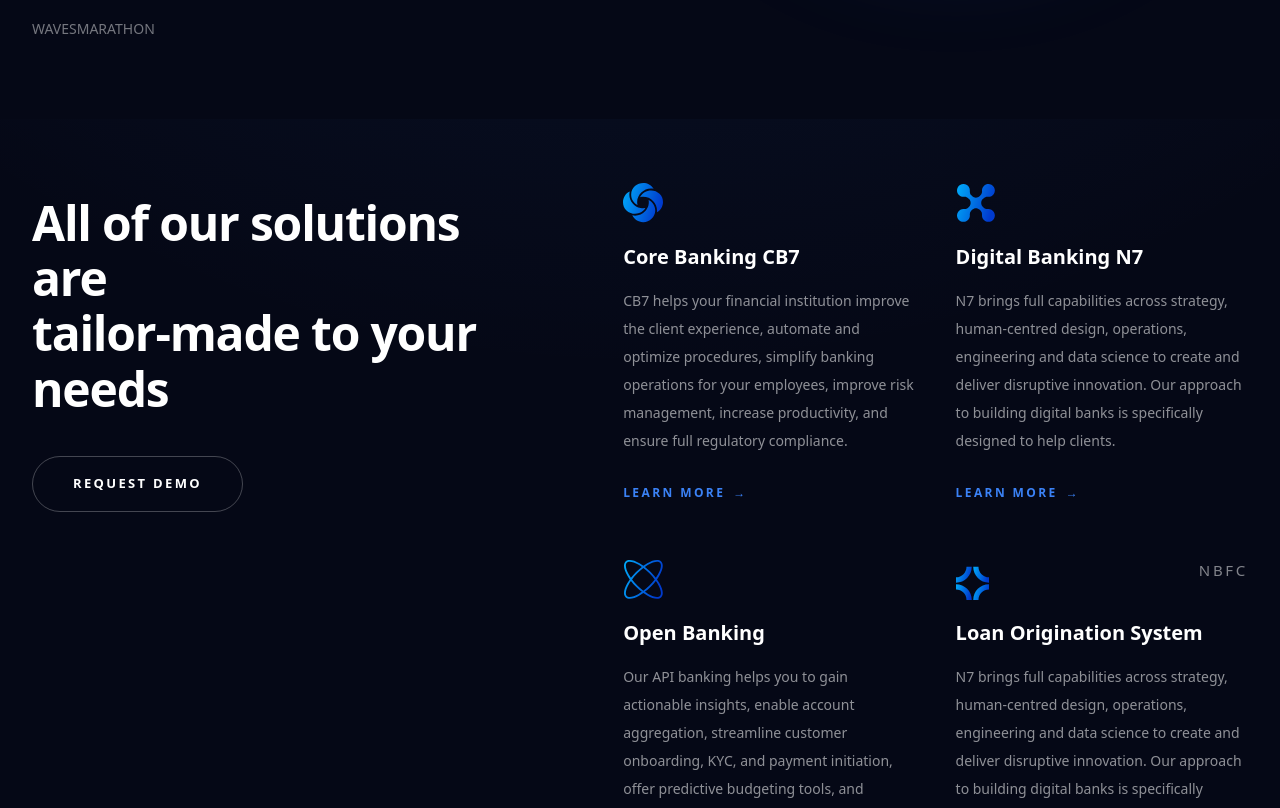
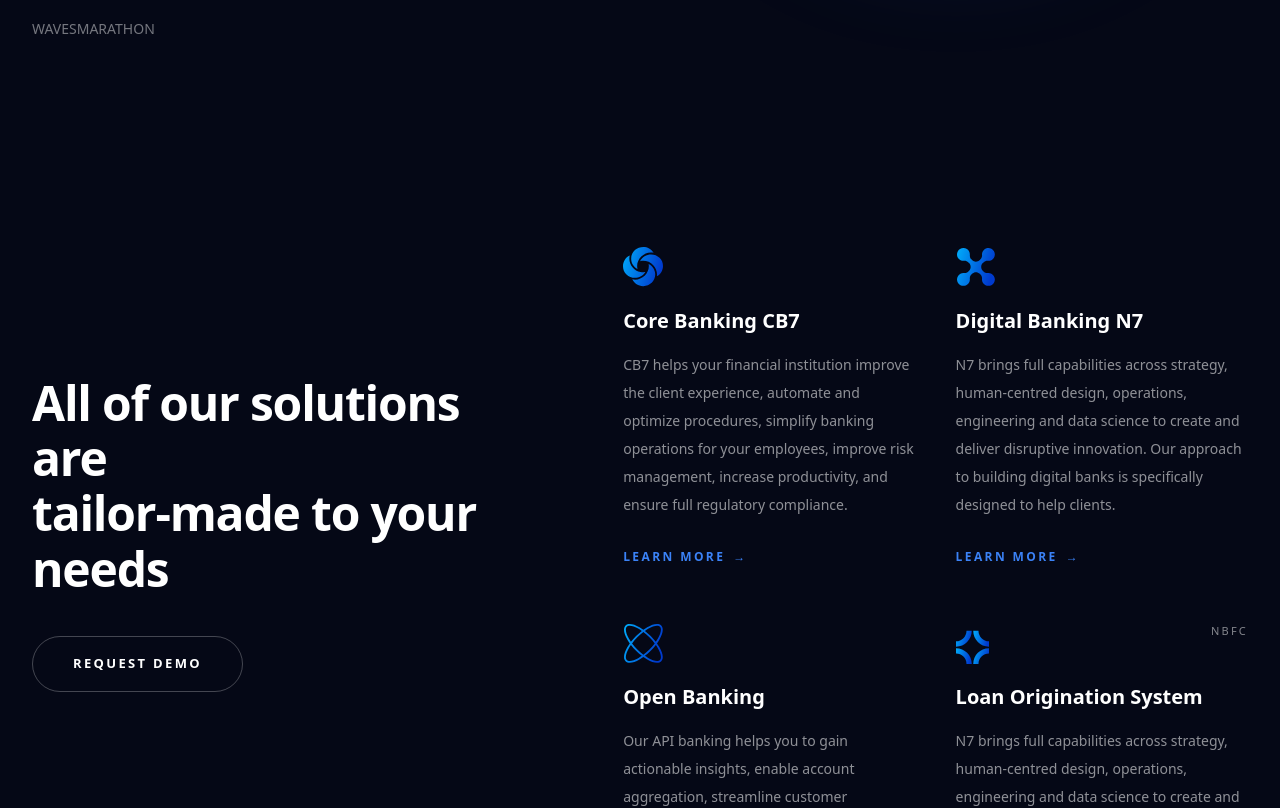
Before and after one commit to anupyadav-dev/n7-frontend-assignment, a Next.js app: page / in a window 1280 px wide. Shown: the part 805-1613 px from the top of the page. Built offline with nearby package versions, Linux system fonts and the light colour scheme.

Commit message:
feat: implement solutions section with responsive card layout

```diff
--- a/src/components/sections/Solutions/SolutionCard.tsx
+++ b/src/components/sections/Solutions/SolutionCard.tsx
@@ -1,45 +1,36 @@
 import Image from "next/image";
+
 import LearnMoreLink from "@/components/ui/LearnMoreLink";
-
 import type { Solution } from "./solutionsData";
 
-type Props = {
-  solution: Solution;
-};
+type Props = { solution: Solution };
 
 export default function SolutionCard({ solution }: Props) {
   const { title, description, tag, icon, href } = solution;
 
   return (
     <article className="group relative flex flex-col">
-      {/* TOP */}
       <div className="flex items-start justify-between">
-        {/* ICON */}
         <div className="flex h-10 w-10 items-center justify-center">
           <Image
             src={icon}
-            alt={title}
+            alt=""
+            aria-hidden
             width={36}
             height={36}
             className="h-auto w-auto object-contain"
           />
         </div>
-
-        {/* TAG */}
         {tag && (
-          <span className="text-[15px] font-medium uppercase tracking-[0.18em] text-white/50">
+          <span className="text-[11px] font-medium uppercase tracking-[0.2em] text-white/50">
             {tag}
           </span>
         )}
       </div>
 
-      {/* TITLE */}
       <h3 className="mt-5 text-xl font-semibold text-white">{title}</h3>
-
-      {/* DESCRIPTION */}
       <p className="mt-4 text-sm leading-7 text-white/55">{description}</p>
 
-      {/* CTA */}
       <div className="mt-6">
         <LearnMoreLink href={href} />
       </div>
--- a/src/components/sections/Solutions/Solutions.tsx
+++ b/src/components/sections/Solutions/Solutions.tsx
@@ -3,7 +3,6 @@
 import { motion } from "framer-motion";
 
 import Button from "@/components/ui/Button";
-
 import SolutionCard from "./SolutionCard";
 import { solutions } from "./solutionsData";
 
@@ -11,39 +10,38 @@ export default function Solutions() {
   return (
     <section
       id="solutions"
-      className="relative overflow-hidden pt-10 pb-24 text-white lg:pt-16 lg:pb-32"
+      className="relative overflow-hidden bg-[#050816] py-24 text-white lg:py-32"
     >
       <div className="mx-auto max-w-7xl px-6 lg:px-8">
         <div className="grid grid-cols-1 gap-16 lg:grid-cols-[0.9fr_1.1fr] lg:gap-20">
-          {/* LEFT */}
+          {/* LEFT — heading + CTA (sticky on desktop) */}
           <motion.div
             initial={{ opacity: 0, y: 30 }}
             whileInView={{ opacity: 1, y: 0 }}
             viewport={{ once: true, margin: "-100px" }}
-            transition={{ duration: 0.6 }}
-            className="flex flex-col items-start lg:sticky lg:top-3 lg:self-start"
+            transition={{ duration: 0.7, ease: [0.22, 1, 0.36, 1] }}
+            className="flex flex-col items-start lg:sticky lg:top-32 lg:self-start"
           >
             <h2 className="max-w-md text-4xl font-semibold leading-[1.15] tracking-tight text-white sm:text-5xl">
               All of our solutions are
               <br />
               tailor-made to your needs
             </h2>
-
             <div className="mt-10">
               <Button variant="secondary">Request Demo</Button>
             </div>
           </motion.div>
 
-          {/* RIGHT */}
+          {/* RIGHT — card grid */}
           <motion.div
             initial={{ opacity: 0, y: 30 }}
             whileInView={{ opacity: 1, y: 0 }}
             viewport={{ once: true, margin: "-100px" }}
-            transition={{ duration: 0.6, delay: 0.1 }}
+            transition={{ duration: 0.7, delay: 0.1, ease: [0.22, 1, 0.36, 1] }}
             className="grid grid-cols-1 gap-x-10 gap-y-14 sm:grid-cols-2"
           >
-            {solutions.map((solution) => (
-              <SolutionCard key={solution.id} solution={solution} />
+            {solutions.map((s) => (
+              <SolutionCard key={s.id} solution={s} />
             ))}
           </motion.div>
         </div>
--- a/src/components/sections/Solutions/solutionsData.tsx
+++ b/src/components/sections/Solutions/solutionsData.tsx
@@ -14,18 +14,16 @@ export const solutions: Solution[] = [
     description:
       "CB7 helps your financial institution improve the client experience, automate and optimize procedures, simplify banking operations for your employees, improve risk management, increase productivity, and ensure full regulatory compliance.",
     icon: "/icons/core-banking.svg",
-    href: "#",
+    href: "#core-banking",
   },
-
   {
     id: "digital-banking",
     title: "Digital Banking N7",
     description:
       "N7 brings full capabilities across strategy, human-centred design, operations, engineering and data science to create and deliver disruptive innovation. Our approach to building digital banks is specifically designed to help clients.",
     icon: "/icons/digital-banking.svg",
-    href: "#",
+    href: "#digital-banking",
   },
-
   {
     id: "open-banking",
     title: "Open Banking",
@@ -34,7 +32,6 @@ export const solutions: Solution[] = [
     icon: "/icons/open-banking.svg",
     href: "#",
   },
-
   {
     id: "loan-origination",
     title: "Loan Origination System",
@@ -44,7 +41,6 @@ export const solutions: Solution[] = [
     icon: "/icons/loan-origination.svg",
     href: "#",
   },
-
   {
     id: "loan-management",
     title: "Loan Management System",
```
